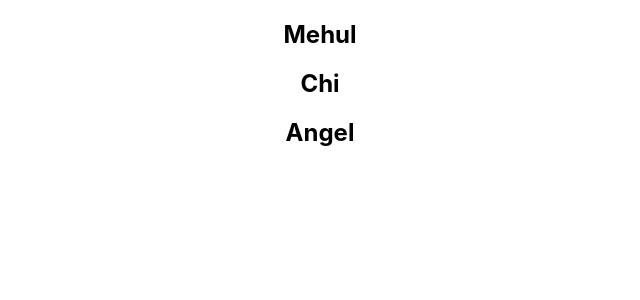
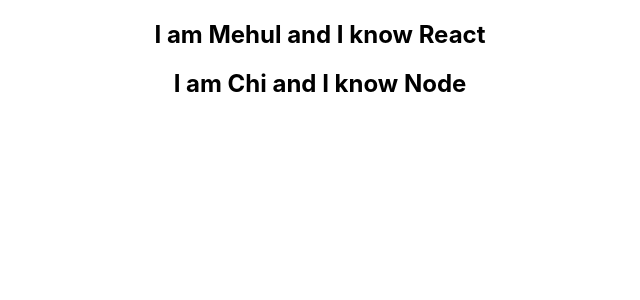
Before and after one commit to Azadmel/ReactFundas, a React (Create React App) app: page / in a window 1280 px wide. Shown: the top 300 px of the page, without its empty margins (320-960 px from the left). Built offline with nearby package versions, Linux system fonts and the light colour scheme.

Commit message:
Add component that renders a list of persons

```diff
--- a/src/App.js
+++ b/src/App.js
@@ -9,6 +9,7 @@
 import EventBind from './components/EventBind'
 import ParentComponent from './components/ParentComponent'
 import NameList from './components/NameList'
+import PersonList from './components/PersonList'
 
 function App() {
   return (
@@ -20,9 +21,9 @@
       <FunctionClick/>
       <ClassClick/>
       <EventBind/>
-      <ParentComponent/>*/}
-
-      <NameList/>
+      <ParentComponent/>
+      <NameList/> */}
+      <PersonList/>
     </div>
   );
 }
--- /dev/null
+++ b/src/components/PersonList.js
@@ -0,0 +1,28 @@
+import React from 'react'
+
+function PersonList() {
+
+    const persons =
+    [
+        {
+            id: 1,
+            name: 'Mehul',
+            skill: 'React'
+        },
+        {
+            id: 2,
+            name: 'Chi',
+            skill: 'Node'
+        }
+    ]
+
+    const jsxPersonsList = persons.map(person => <h2>I am {person.name} and I know {person.skill}</h2>)
+
+    return (
+        <div>
+            {jsxPersonsList}
+        </div>
+    )
+}
+
+export default PersonList
```
